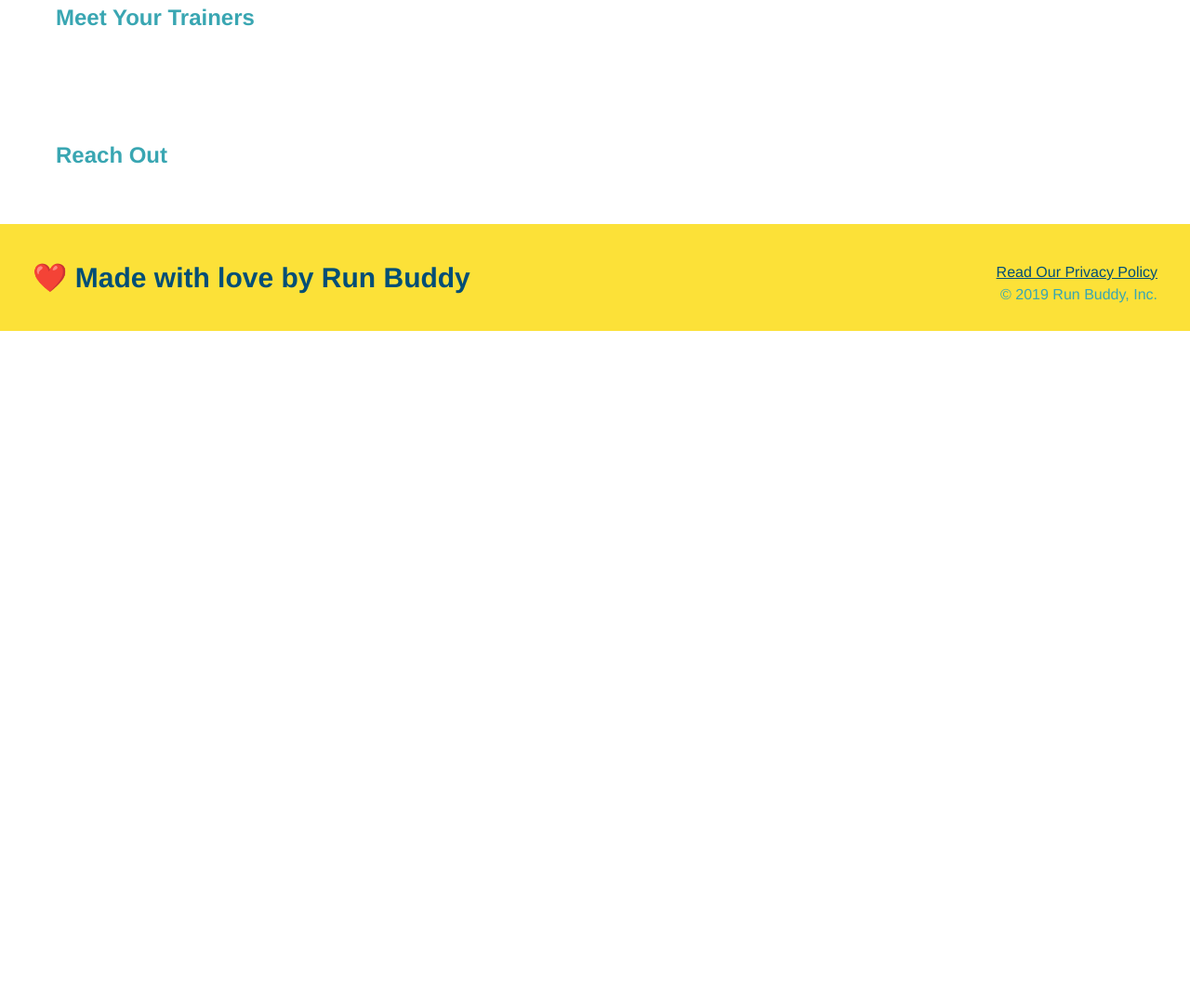
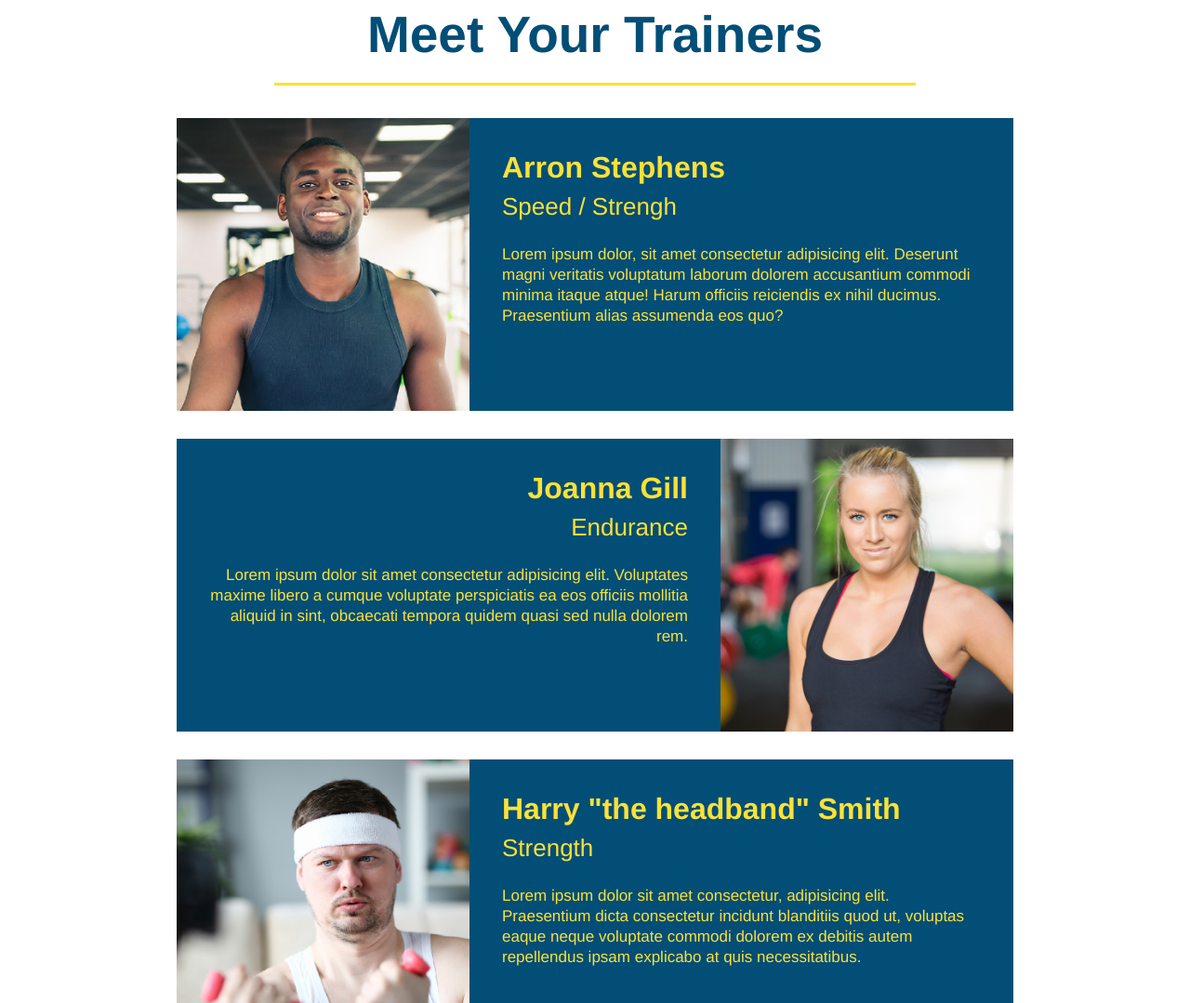
Before and after one commit to tarekyou/run-buddy, a plain HTML site: page index.html in a window 1280 px wide. Shown: the part 2780-3859 px from the top of the page at 93% size. Before the commit the page ends 3136 px from the top, so only its background shows below. Drawn offline with Linux system fonts and the light colour scheme.

Commit message:
meet the trainers section

```diff
--- a/assets/css/style.css
+++ b/assets/css/style.css
@@ -144,3 +144,41 @@ section {
 .steps span{
     font-size: 38px;
 }
+.trainers{
+    text-align: center;
+}
+.trainer {
+    width: 900px;
+    margin: 0 auto 30px auto;
+    background: #024e76;
+    color:#fce138;
+    overflow: auto;
+}
+.trainer img {
+    width: 35%;
+    float: left;
+}
+.trainer-bio {
+    padding: 35px;
+    float: left;
+    width: 65%;
+}
+.text-left {
+    text-align: left;
+}
+.text-right {
+    text-align: right;
+}
+.trainer-bio h3 {
+    font-size: 32px;
+    margin-bottom: 8px;
+}
+.trainer-bio h4 {
+    font-weight: lighter;
+    font-size: 26px;
+    margin-bottom: 25px;
+}
+.trainer-bio p {
+    font-size: 17px;
+    line-height: 1.3;
+}
--- a/index.html
+++ b/index.html
@@ -96,8 +96,32 @@
             </div>
         </section>
         <!--meet the trainers section-->
-        <section>
-            <h2> Meet Your Trainers</h2>
+        <section id="your-trainers" class="trainers">
+            <h2 class="section-title primary-border"> Meet Your Trainers</h2>
+            <article class="trainer">
+                <img src="./assets/images/trainer-1.jpg" alt="Arron Stephens in his workout clothes, ready to pump iron"/>
+                <div class="trainer-bio text-left">
+                    <h3>Arron Stephens</h3>
+                    <h4>Speed / Strengh</h4>
+                    <p>Lorem ipsum dolor, sit amet consectetur adipisicing elit. Deserunt magni veritatis voluptatum laborum dolorem accusantium commodi minima itaque atque! Harum officiis reiciendis ex nihil ducimus. Praesentium alias assumenda eos quo?</p>
+                </div>
+            </article>
+            <article class="trainer">
+                <div class="trainer-bio text-right">
+                    <h3>Joanna Gill</h3>
+                    <h4>Endurance</h4>
+                    <p>Lorem ipsum dolor sit amet consectetur adipisicing elit. Voluptates maxime libero a cumque voluptate perspiciatis ea eos officiis mollitia aliquid in sint, obcaecati tempora quidem quasi sed nulla dolorem rem.</p>
+                </div>
+                <img src="./assets/images/trainer-2.jpg" alt="Joanna Gill cooling off after a workout"/>
+            </article>
+            <article class="trainer">
+                <img src="./assets/images/trainer-3.jpg" alt="Harry Smith wearing a headband and lifting comically small pink weights"/>
+                <div class="trainer-bio text-left">
+                    <h3>Harry "the headband" Smith</h3>
+                    <h4>Strength</h4>
+                    <p>Lorem ipsum dolor sit amet consectetur, adipisicing elit. Praesentium dicta consectetur incidunt blanditiis quod ut, voluptas eaque neque voluptate commodi dolorem ex debitis autem repellendus ipsam explicabo at quis necessitatibus.</p>
+                </div>
+            </article>
         </section>
         <!--reach out section-->
         <section>
```
Also changed, not shown: assets/images/trainer-1.jpg (added), assets/images/trainer-2.jpg (added), assets/images/trainer-3.jpg (added).
